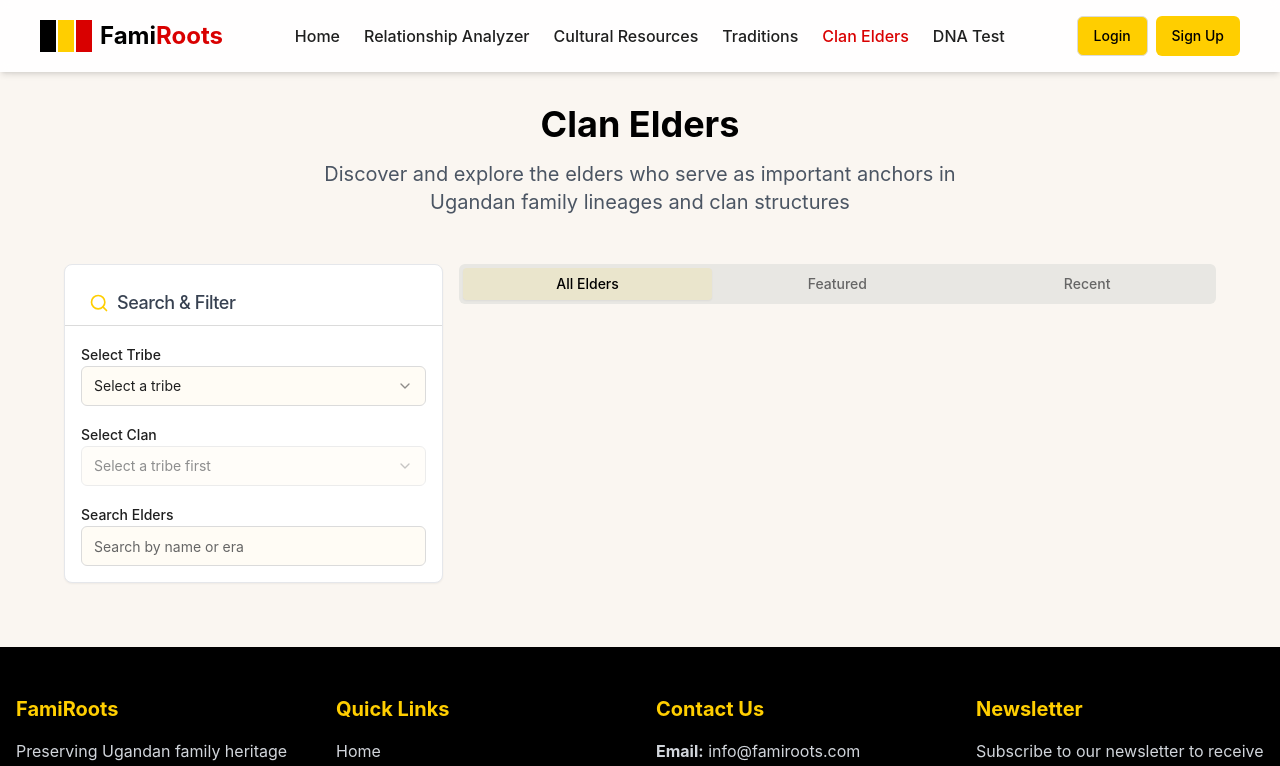
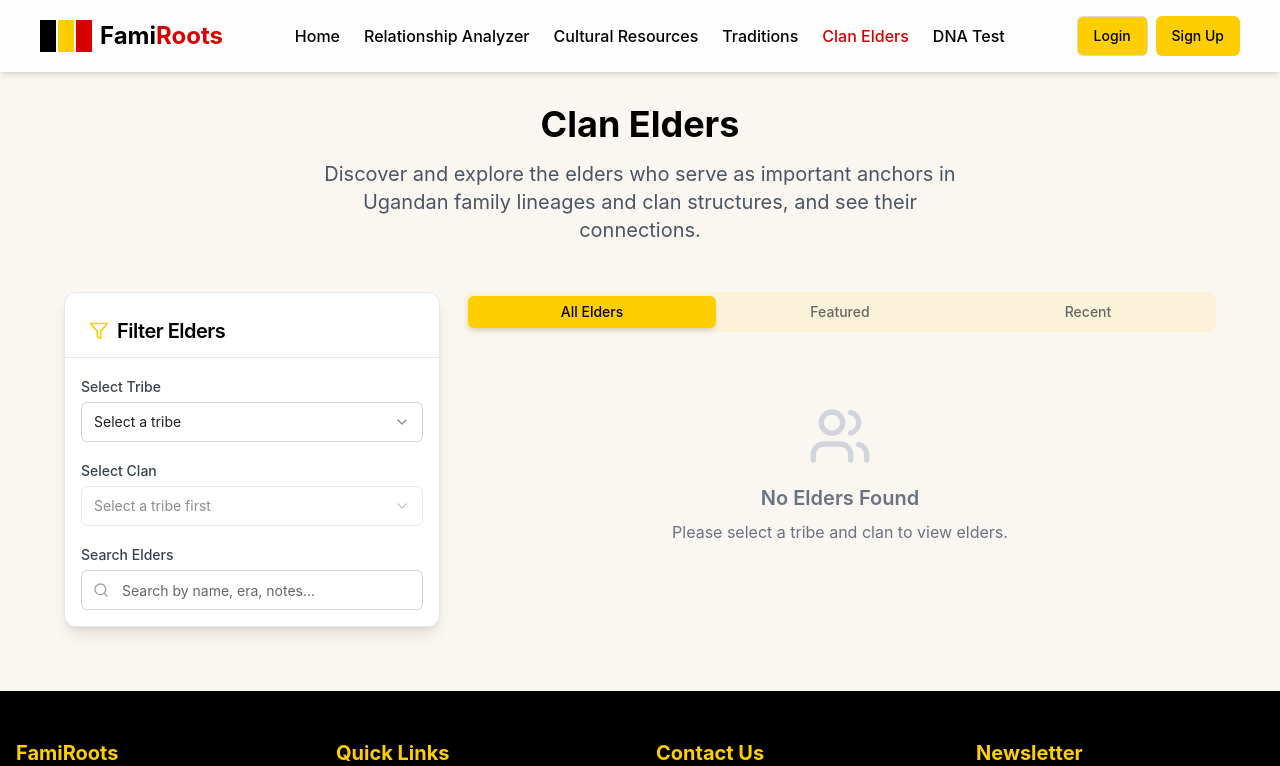
Before and after one commit to CephasNzaana/FamirootsApp.1.0, a React (Vite) app: page /elders in a window 1280 px wide. Shown: the top 766 px of the page. Built offline with nearby package versions, Linux system fonts and the light colour scheme.

Commit message:
Update Elders.tsx

```diff
--- a/src/pages/Elders.tsx
+++ b/src/pages/Elders.tsx
@@ -1,17 +1,19 @@
+// src/pages/Elders.tsx
+
 import React, { useState, useEffect } from "react";
 import Header from "@/components/Header";
 import Footer from "@/components/Footer";
 import { Card, CardContent, CardDescription, CardHeader, CardTitle } from "@/components/ui/card";
-import { Avatar, AvatarFallback } from "@/components/ui/avatar";
+import { Avatar, AvatarFallback, AvatarImage } from "@/components/ui/avatar"; // Added AvatarImage
 import { Button } from "@/components/ui/button";
 import { Badge } from "@/components/ui/badge";
 import { Input } from "@/components/ui/input";
 import { Label } from "@/components/ui/label";
 import { Select, SelectContent, SelectItem, SelectTrigger, SelectValue } from "@/components/ui/select";
 import { Tabs, TabsContent, TabsList, TabsTrigger } from "@/components/ui/tabs";
-import { Search, Filter, Star, Users } from "lucide-react";
+import { Search, Filter, Star, Users, Link2 } from "lucide-react"; // Added Link2
 import { ugandaTribesData } from "@/data/ugandaTribesClanData";
-import { ClanElder } from "@/types";
+import { ClanElder } from "@/types"; // Ensure this imports the updated ClanElder type
 
 const Elders = () => {
   const [selectedTribe, setSelectedTribe] = useState<string>("");
@@ -21,17 +23,16 @@ const Elders = () => {
   const [filteredElders, setFilteredElders] = useState<ClanElder[]>([]);
   const [availableClans, setAvailableClans] = useState<{ id: string; name: string }[]>([]);
 
-  // Load elders when clan is selected
   useEffect(() => {
     if (selectedTribe && selectedClan) {
       const tribe = ugandaTribesData.find(t => t.name === selectedTribe);
       if (tribe) {
         const clan = tribe.clans.find(c => c.name === selectedClan);
         if (clan && clan.elders) {
-          // Transform elders to match our ClanElder type
+          // Ensure all new fields are carried through. The spread operator already does this.
           const formattedElders = clan.elders.map(elder => ({
             ...elder,
-            familyUnits: elder.familyUnits || []
+            familyUnits: elder.familyUnits || [], // Keep this if it's still relevant
           }));
           setElders(formattedElders);
           setFilteredElders(formattedElders);
@@ -40,10 +41,12 @@ const Elders = () => {
           setFilteredElders([]);
         }
       }
+    } else {
+        setElders([]);
+        setFilteredElders([]);
     }
   }, [selectedTribe, selectedClan]);
 
-  // Update available clans when tribe is selected
   useEffect(() => {
     if (selectedTribe) {
       const tribe = ugandaTribesData.find(t => t.name === selectedTribe);
@@ -52,14 +55,13 @@ const Elders = () => {
       } else {
         setAvailableClans([]);
       }
-      setSelectedClan("");
+      setSelectedClan(""); // Reset clan when tribe changes
     } else {
       setAvailableClans([]);
       setSelectedClan("");
     }
   }, [selectedTribe]);
 
-  // Filter elders based on search query
   useEffect(() => {
     if (searchQuery.trim() === '') {
       setFilteredElders(elders);
@@ -67,14 +69,22 @@ const Elders = () => {
       const query = searchQuery.toLowerCase();
       const filtered = elders.filter(elder =>
         elder.name.toLowerCase().includes(query) ||
-        (elder.approximateEra && elder.approximateEra.toLowerCase().includes(query))
+        (elder.approximateEra && elder.approximateEra.toLowerCase().includes(query)) ||
+        (elder.notes && elder.notes.toLowerCase().includes(query)) ||
+        (elder.significance && elder.significance.toLowerCase().includes(query))
       );
       setFilteredElders(filtered);
     }
   }, [searchQuery, elders]);
 
+  // Helper to get related elder's name
+  const getElderNameById = (id: string): string | undefined => {
+    const found = elders.find(e => e.id === id); // Search in the current list of loaded elders for the clan
+    return found?.name;
+  };
+
   return (
-    <div className="min-h-screen bg-[#FAF6F1]">
+    <div className="min-h-screen bg-[#FAF6F1] text-uganda-black">
       <Header onLogin={() => {}} onSignup={() => {}} />
 
       <div className="container mx-auto px-4 py-8">
@@ -82,25 +92,24 @@ const Elders = () => {
           <div className="text-center mb-12">
             <h1 className="text-4xl font-bold text-uganda-black mb-4">Clan Elders</h1>
             <p className="text-xl text-gray-600 max-w-2xl mx-auto">
-              Discover and explore the elders who serve as important anchors in Ugandan family lineages and clan structures
+              Discover and explore the elders who serve as important anchors in Ugandan family lineages and clan structures, and see their connections.
             </p>
           </div>
 
-          <div className="flex flex-col md:flex-row gap-4 mb-8">
+          <div className="flex flex-col md:flex-row gap-6 mb-8">
             <div className="md:w-1/3">
-              <Card className="bg-white shadow-sm border border-gray-200">
-                <CardHeader className="pb-2 border-b">
-                  <CardTitle className="text-lg font-medium text-gray-700 flex items-center gap-2">
-                    <Search className="h-5 w-5 text-uganda-yellow" />
-                    Search & Filter
+              <Card className="bg-white shadow-lg border-gray-200 rounded-xl">
+                <CardHeader className="pb-3 border-b border-gray-200">
+                  <CardTitle className="text-xl font-semibold text-uganda-black flex items-center gap-2">
+                    <Filter className="h-5 w-5 text-uganda-yellow" />
+                    Filter Elders
                   </CardTitle>
                 </CardHeader>
-                <CardContent className="p-4">
-                  <div className="space-y-4">
+                <CardContent className="p-4 space-y-4">
                   <div>
-                      <Label htmlFor="tribe">Select Tribe</Label>
+                    <Label htmlFor="tribe" className="text-sm font-medium text-gray-700">Select Tribe</Label>
                     <Select value={selectedTribe} onValueChange={setSelectedTribe}>
-                        <SelectTrigger className="w-full">
+                      <SelectTrigger className="w-full mt-1 bg-white border-gray-300">
                         <SelectValue placeholder="Select a tribe" />
                       </SelectTrigger>
                       <SelectContent>
@@ -114,10 +123,10 @@ const Elders = () => {
                   </div>
 
                   <div>
-                      <Label htmlFor="clan">Select Clan</Label>
-                      <Select value={selectedClan} onValueChange={setSelectedClan} disabled={!selectedTribe}>
-                        <SelectTrigger className="w-full">
-                          <SelectValue placeholder={selectedTribe ? "Select a clan" : "Select a tribe first"} />
+                    <Label htmlFor="clan" className="text-sm font-medium text-gray-700">Select Clan</Label>
+                    <Select value={selectedClan} onValueChange={setSelectedClan} disabled={!selectedTribe || availableClans.length === 0}>
+                      <SelectTrigger className="w-full mt-1 bg-white border-gray-300">
+                        <SelectValue placeholder={selectedTribe ? (availableClans.length > 0 ? "Select a clan" : "No clans available") : "Select a tribe first"} />
                       </SelectTrigger>
                       <SelectContent>
                         {availableClans.map(clan => (
@@ -130,12 +139,15 @@ const Elders = () => {
                   </div>
 
                   <div>
-                      <Label htmlFor="search">Search Elders</Label>
+                    <Label htmlFor="search" className="text-sm font-medium text-gray-700">Search Elders</Label>
+                    <div className="relative mt-1">
+                        <Search className="absolute left-3 top-1/2 -translate-y-1/2 h-4 w-4 text-gray-400" />
                         <Input
                           id="search"
-                        placeholder="Search by name or era"
+                          placeholder="Search by name, era, notes..."
                           value={searchQuery}
                           onChange={e => setSearchQuery(e.target.value)}
+                          className="pl-10 bg-white border-gray-300"
                         />
                     </div>
                   </div>
@@ -145,33 +157,63 @@ const Elders = () => {
 
             <div className="md:w-2/3">
               <Tabs defaultValue="all" className="w-full">
-                <TabsList className="grid grid-cols-3">
-                  <TabsTrigger value="all" className="data-[state=active]:bg-uganda-yellow/10 data-[state=active]:text-uganda-black">All Elders</TabsTrigger>
-                  <TabsTrigger value="featured" className="data-[state=active]:bg-uganda-yellow/10 data-[state=active]:text-uganda-black">Featured</TabsTrigger>
-                  <TabsTrigger value="recent" className="data-[state=active]:bg-uganda-yellow/10 data-[state=active]:text-uganda-black">Recent</TabsTrigger>
+                <TabsList className="grid grid-cols-3 bg-uganda-yellow/10 rounded-lg p-1">
+                  <TabsTrigger value="all" className="data-[state=active]:bg-uganda-yellow data-[state=active]:text-uganda-black data-[state=active]:shadow-md rounded-md">All Elders</TabsTrigger>
+                  <TabsTrigger value="featured" className="data-[state=active]:bg-uganda-yellow data-[state=active]:text-uganda-black data-[state=active]:shadow-md rounded-md">Featured</TabsTrigger>
+                  <TabsTrigger value="recent" className="data-[state=active]:bg-uganda-yellow data-[state=active]:text-uganda-black data-[state=active]:shadow-md rounded-md">Recent</TabsTrigger>
                 </TabsList>
-                <TabsContent value="all" className="mt-4">
-                  <div className="grid grid-cols-1 md:grid-cols-2 lg:grid-cols-3 gap-4">
-                    {filteredElders.map(elder => (
-                      <Card key={elder.id} className="bg-white shadow-md border border-gray-200">
-                        <CardHeader className="flex flex-row items-center justify-between pb-2 space-y-0">
-                          <CardTitle className="text-sm font-medium">{elder.name}</CardTitle>
-                          <Star className="h-4 w-4 text-gray-400" />
+                <TabsContent value="all" className="mt-6">
+                  {filteredElders.length > 0 ? (
+                    <div className="grid grid-cols-1 md:grid-cols-2 gap-4">
+                      {filteredElders.map(elder => {
+                        const parentName = elder.parentId ? getElderNameById(elder.parentId) : null;
+                        const spouseNames = elder.spouseIds?.map(id => getElderNameById(id)).filter(name => name) || [];
+
+                        return (
+                          <Card key={elder.id} className="bg-white shadow-lg rounded-xl border border-gray-200 overflow-hidden hover:shadow-xl transition-shadow">
+                            <CardHeader className="flex flex-row items-start justify-between pb-2 pt-4 px-4 bg-gray-50 border-b border-gray-200">
+                              <div>
+                                <CardTitle className="text-lg font-semibold text-uganda-black">{elder.name}</CardTitle>
+                                <p className="text-xs text-gray-500">{elder.approximateEra} {elder.gender ? `(${elder.gender})`: ''}</p>
+                              </div>
+                              <Badge variant={elder.verificationScore > 80 ? 'default' : 'secondary'}
+                                     className={`${elder.verificationScore > 80 ? 'bg-green-600 text-white' : elder.verificationScore > 60 ? 'bg-yellow-500 text-black' : 'bg-red-600 text-white'} text-xs`}
+                              >
+                                {elder.verificationScore}% Verified
+                              </Badge>
                             </CardHeader>
-                        <CardContent>
-                          <div className="flex items-center space-x-4">
-                            <Avatar className="w-10 h-10">
-                              <AvatarFallback className="bg-gray-500 text-white">{elder.name.charAt(0)}</AvatarFallback>
-                            </Avatar>
-                            <div>
-                              <p className="text-sm text-gray-500">{elder.approximateEra}</p>
-                              <Badge className="bg-uganda-yellow/20 text-uganda-black mt-1">{selectedClan}</Badge>
+                            <CardContent className="p-4 space-y-2">
+                              {elder.significance && <p className="text-sm text-gray-700 italic">"{elder.significance}"</p>}
+                              {elder.notes && <p className="text-xs text-gray-600"><span className="font-medium">Notes:</span> {elder.notes}</p>}
+
+                              {(parentName || spouseNames.length > 0) && (
+                                <div className="mt-2 pt-2 border-t border-gray-200 text-xs space-y-1">
+                                  <h4 className="font-medium text-gray-700 flex items-center gap-1"><Link2 size={12}/>Relationships:</h4>
+                                  {parentName && (
+                                    <p className="text-gray-600">Parent: <span className="font-semibold text-uganda-red">{parentName}</span></p>
+                                  )}
+                                  {spouseNames.length > 0 && (
+                                    <p className="text-gray-600">Spouse(s): <span className="font-semibold text-uganda-red">{spouseNames.join(', ')}</span></p>
+                                  )}
                                 </div>
-                          </div>
+                              )}
+                              {/* <div className="mt-1">
+                                <Badge className="bg-uganda-yellow/80 text-uganda-black text-xs">{selectedClan || "Clan"}</Badge>
+                              </div> */}
                             </CardContent>
                           </Card>
-                    ))}
+                        );
+                      })}
                     </div>
+                  ) : (
+                    <div className="text-center py-12 text-gray-500">
+                      <Users className="h-16 w-16 text-gray-300 mx-auto mb-4" />
+                      <h3 className="text-xl font-semibold mb-2">No Elders Found</h3>
+                      <p>
+                        {selectedClan ? "No elders match your current search or filter for this clan." : "Please select a tribe and clan to view elders."}
+                      </p>
+                    </div>
+                  )}
                 </TabsContent>
                 <TabsContent value="featured" className="mt-4">
                   <div className="text-center py-12">
```
Lines whose indentation alone changed are shown as unchanged.
